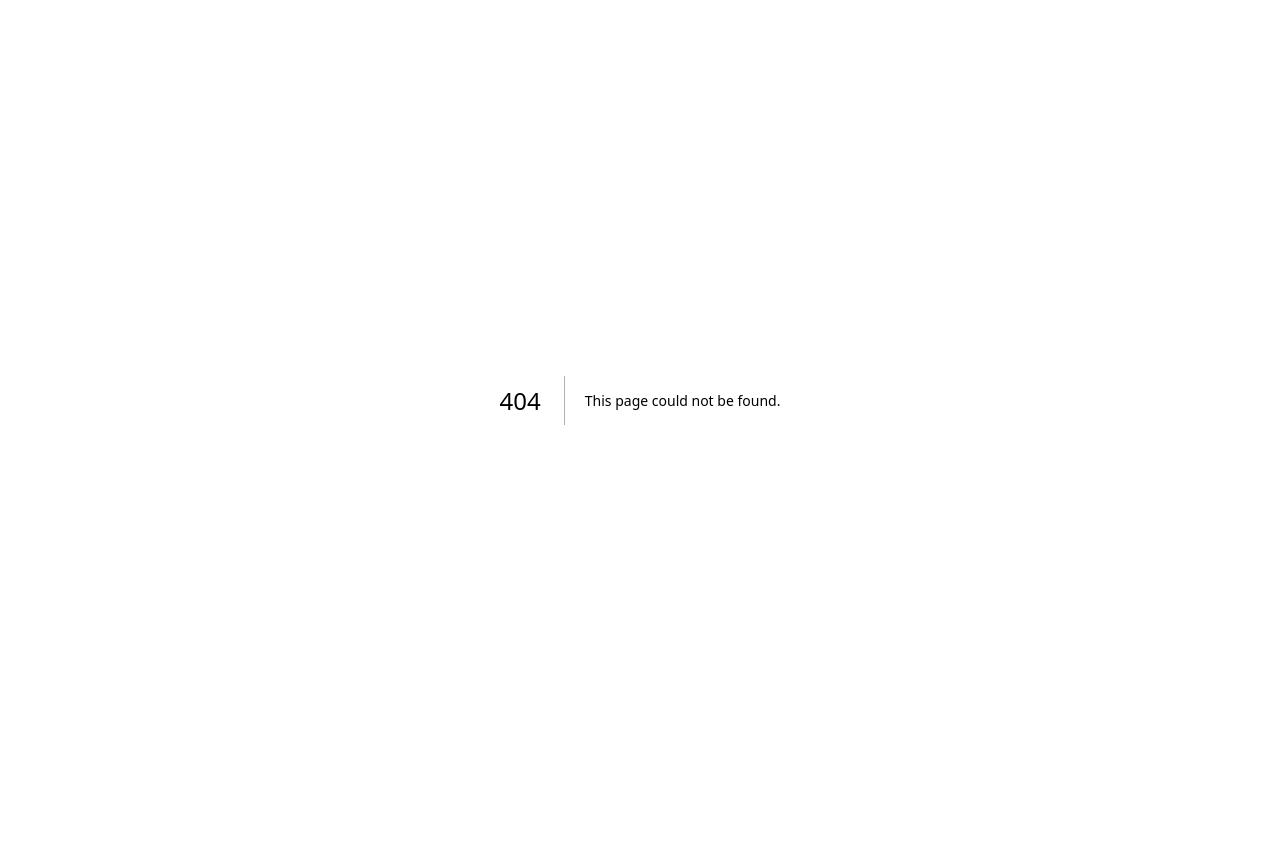
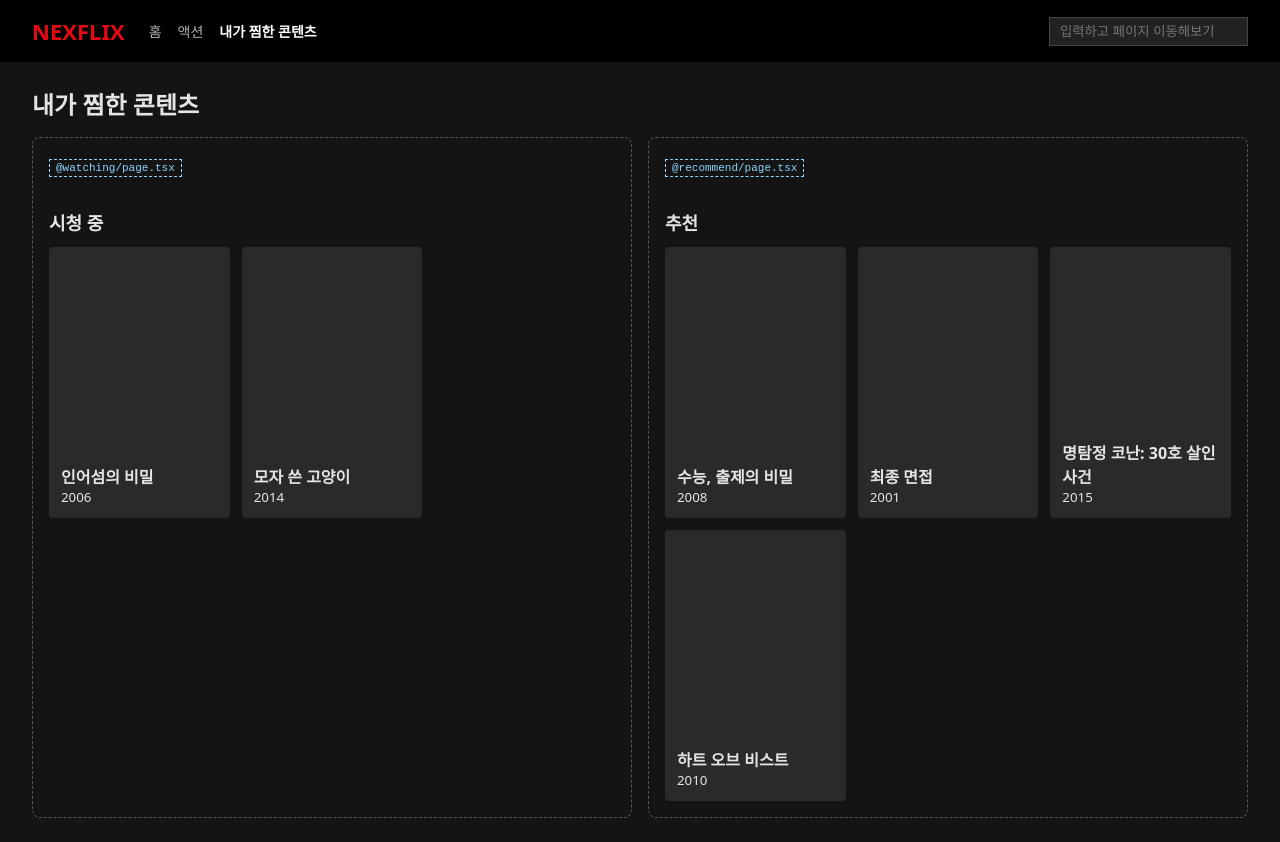
Before and after one commit to SOPT-all/39-STUDY-WEB-NEXFLIX, a Next.js app in the folder practice/week2/sample/: page /my-list in a window 1280 px wide. Before the commit this address had no page. Before the commit the page ends 800 px from the top, so only its background shows below. Built offline with nearby package versions, Linux system fonts and the light colour scheme.

Commit message:
feat: Parallel Routes - /my-list 슬롯

```diff
--- /dev/null
+++ b/practice/week2/sample/app/(main)/my-list/@recommend/loading.tsx
@@ -0,0 +1,3 @@
+export default function RecommendLoading() {
+  return <p>추천 불러오는 중...</p>;
+}
--- /dev/null
+++ b/practice/week2/sample/app/(main)/my-list/@recommend/page.tsx
@@ -0,0 +1,19 @@
+import { movies } from "@/lib/movies";
+import MovieCard from "../../_components/movie-card";
+
+// 2초 걸리는 척ㅎ → 이 슬롯만 loading.tsx
+export default async function RecommendSlot() {
+  await new Promise((r) => setTimeout(r, 2000));
+
+  return (
+    <>
+      <span className="file-label">@recommend/page.tsx</span>
+      <h2>추천</h2>
+      <div className="grid">
+        {movies.slice(2).map((m) => (
+          <MovieCard key={m.id} movie={m} />
+        ))}
+      </div>
+    </>
+  );
+}
--- /dev/null
+++ b/practice/week2/sample/app/(main)/my-list/@watching/page.tsx
@@ -0,0 +1,16 @@
+import { movies } from "@/lib/movies";
+import MovieCard from "../../_components/movie-card";
+
+export default function WatchingSlot() {
+  return (
+    <>
+      <span className="file-label">@watching/page.tsx</span>
+      <h2>시청 중</h2>
+      <div className="grid">
+        {movies.slice(0, 2).map((m) => (
+          <MovieCard key={m.id} movie={m} />
+        ))}
+      </div>
+    </>
+  );
+}
--- /dev/null
+++ b/practice/week2/sample/app/(main)/my-list/layout.tsx
@@ -0,0 +1,20 @@
+// Parallel Routes: @watching → watching, @recommend → recommend (import 필요 없음)
+export default function MyListLayout({
+  children,
+  watching,
+  recommend,
+}: {
+  children: React.ReactNode;
+  watching: React.ReactNode;
+  recommend: React.ReactNode;
+}) {
+  return (
+    <main>
+      {children}
+      <div className="slots">
+        <section className="slot">{watching}</section>
+        <section className="slot">{recommend}</section>
+      </div>
+    </main>
+  );
+}
--- /dev/null
+++ b/practice/week2/sample/app/(main)/my-list/page.tsx
@@ -0,0 +1,4 @@
+// children 슬롯
+export default function MyListPage() {
+  return <h1>내가 찜한 콘텐츠</h1>;
+}
```
